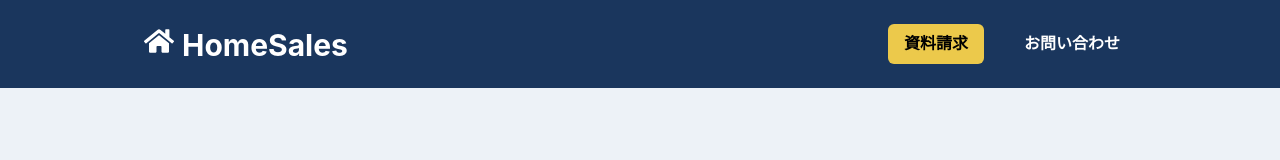
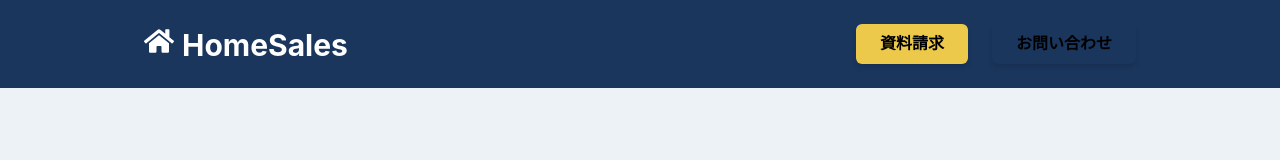
Before and after one commit to GPT-Engineer-App/modern-welcome-housing, a React (Vite) app: page / in a window 1280 px wide. Shown: the top 160 px of the page. Built offline with nearby package versions, Linux system fonts and the light colour scheme.

Commit message:
Reverted the header background color to the original blue and updated the button styles to have a box-like appearance with rounded corners and a shadow effect.
Prompt: ヘッダーの色は最初のものに。ボタンだけ、２つともボックス化してください。

```diff
--- a/src/pages/Index.jsx
+++ b/src/pages/Index.jsx
@@ -14,10 +14,10 @@ const Index = () => {
               HomeSales
             </Heading>
             <Stack direction="row" spacing={6}>
-              <Button colorScheme="yellow" color="black">
+              <Button colorScheme="yellow" color="black" borderRadius="md" boxShadow="md" px={6} py={3}>
                 資料請求
               </Button>
-              <Button colorScheme="black" color="white">
+              <Button colorScheme="white" color="black" borderRadius="md" boxShadow="md" px={6} py={3}>
                 お問い合わせ
               </Button>
             </Stack>
```
